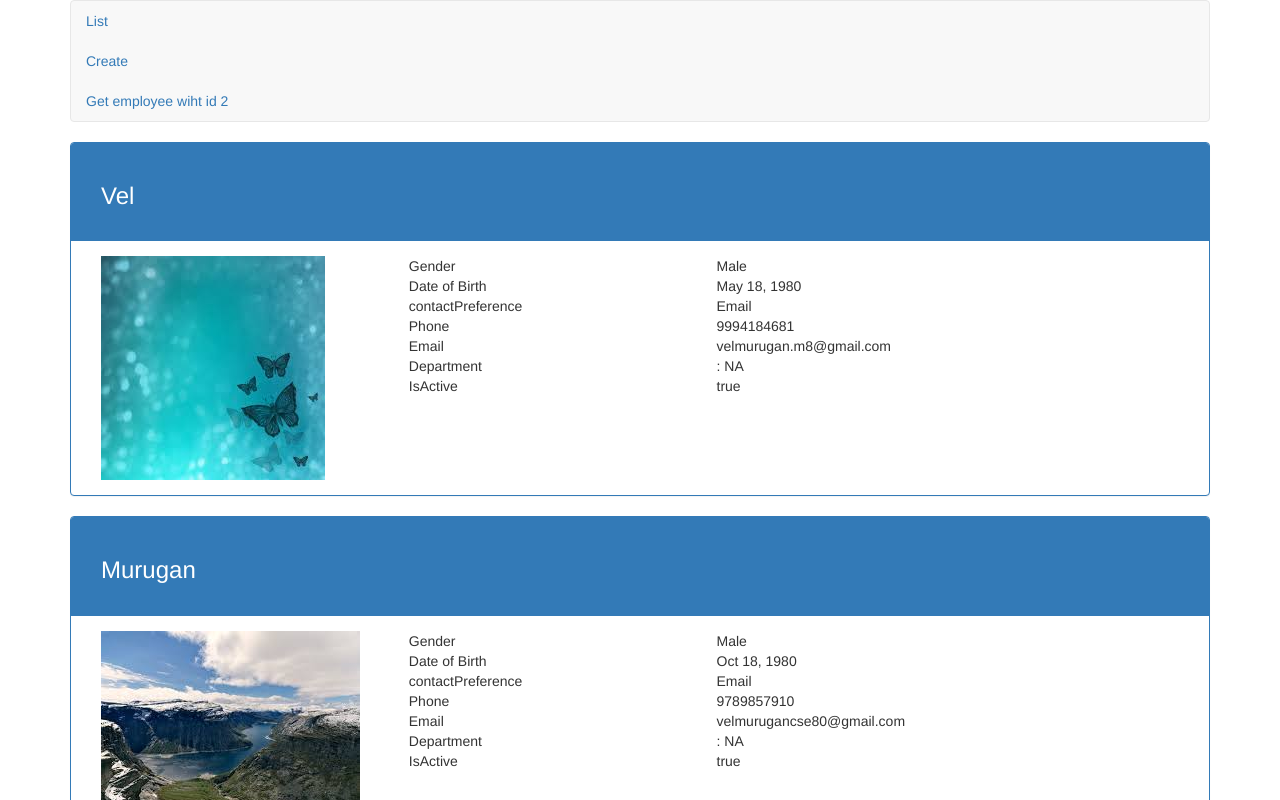
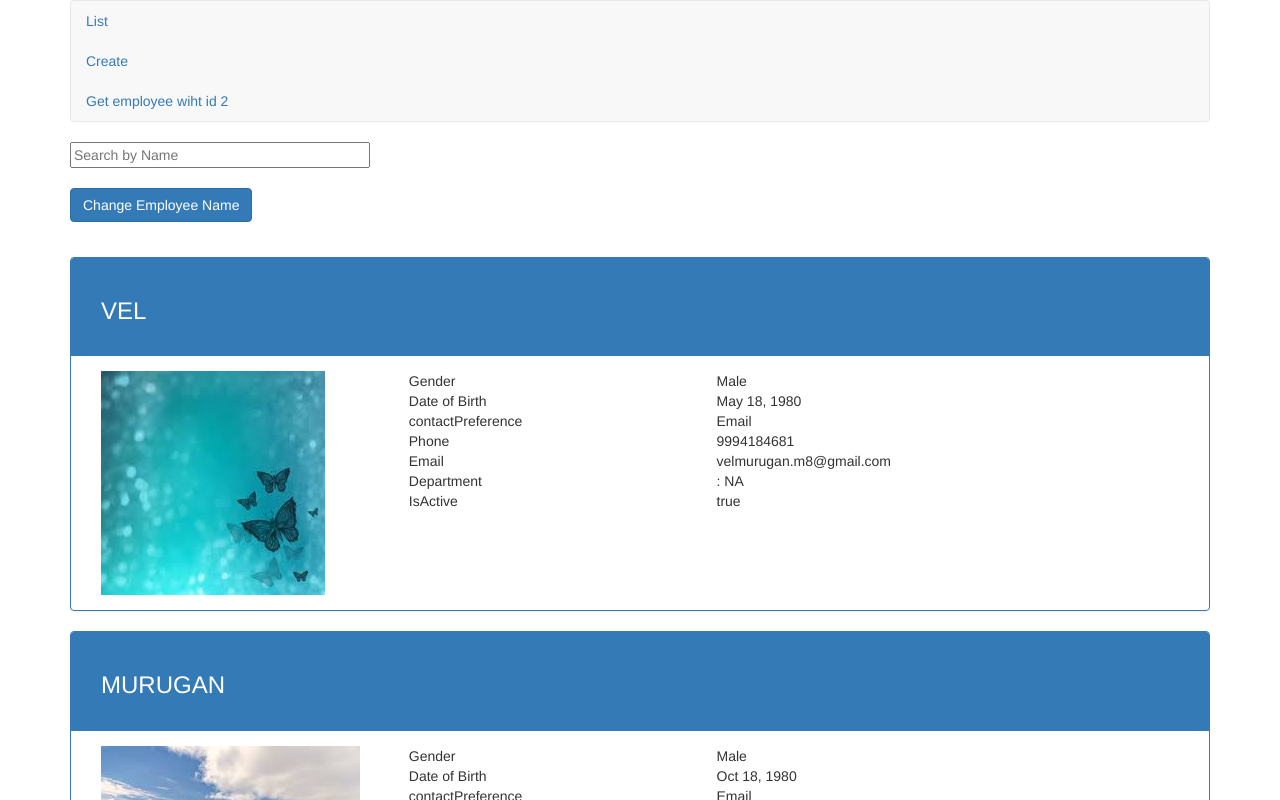
Before and after one commit to VelmuruganMuthukrishnan/Angular8CRUD, an Angular app: page /emp/List in a window 1280 px wide. Shown: the top 800 px of the page. Built offline with nearby package versions, Linux system fonts and the light colour scheme.

Commit message:
Optional route parameter Reset a form in angular java script object and reference variables  Filter pipe in angular Pure pipe in angular impure pipe  data filtering login in angular  query string parameters

```diff
--- a/src/app/app.module.ts
+++ b/src/app/app.module.ts
@@ -16,6 +16,7 @@ import { EmployeeService } from './employees/employee.service';
 import { DisplayEmployeeComponent } from './employees/display-employee.component';
 import { CreateEmployeeCanDeactivateGuardService } from './employees/create-employee-can-deactivate-guard.service';
 import { EmployeeDetailsComponent } from './employees/employee-details.component';
+import { EmployeeFilterPipe } from './employees/employeeFilter-filter.pipe';
 
 const appRoutes: Routes = [
   {
@@ -45,7 +46,8 @@ const appRoutes: Routes = [
     SelectRequiredValidatorDirective,
     ConfoirmEqualValidatorDirective,
     DisplayEmployeeComponent,
-    EmployeeDetailsComponent
+    EmployeeDetailsComponent,
+    EmployeeFilterPipe
   ],
   imports: [
     BrowserModule,
--- a/src/app/employees/create-employee.component.ts
+++ b/src/app/employees/create-employee.component.ts
@@ -59,7 +59,9 @@ export class CreateEmployeeComponent implements OnInit {
   }
 
   saveEmployee(): void {
-    this._employeeService.save(this.employee);
+    const newEmployee:Employee = Object.assign({},this.employee);
+    this._employeeService.save(newEmployee);
+   this.createEmployeeform.reset();
     this._router.navigate(['List']);
   }
 
--- a/src/app/employees/display-employee.component.html
+++ b/src/app/employees/display-employee.component.html
@@ -1,7 +1,7 @@
-<div class="panel panel-primary" >
+<div class="panel panel-primary" [class.panel-sucess]="selectedEmployeeId===employee.id">
     <div class="panel-heading">
         <h3 class="panel-heading">
-            {{employee.name}}
+            {{employee.name | uppercase}}
         </h3>
     </div>
 
--- a/src/app/employees/display-employee.component.ts
+++ b/src/app/employees/display-employee.component.ts
@@ -1,5 +1,6 @@
 import { Component, OnInit, Input, SimpleChanges,Output, EventEmitter } from '@angular/core';
 import { Employee } from '../models/employee.models';
+import { ActivatedRoute } from '@angular/router';
 
 @Component({
   selector: 'app-display-employee',
@@ -14,6 +15,7 @@ export class DisplayEmployeeComponent implements OnInit {
 
   private _employee: Employee;
   @Input() employeeId: number;
+  private selectedEmployeeId: number;
 
   @Input()
   set employee(val: Employee) {
@@ -36,9 +38,10 @@ export class DisplayEmployeeComponent implements OnInit {
   //    console.log(propName);
     }
   }
-  constructor() { }
+  constructor(private _route:ActivatedRoute) { }
 
   ngOnInit() {
+    this.selectedEmployeeId=+this._route.snapshot.paramMap.get('id');
   }
 // handleClick()
 // {
--- a/src/app/employees/employee-details.component.html
+++ b/src/app/employees/employee-details.component.html
@@ -85,7 +85,8 @@
         </div>
     </div>
     <div  class="panel-footer">
-<a class="btn btn-primary" routerLink="/List">
+<!-- <a class="btn btn-primary" routerLink="[/'List',{id:{employee.id}]"> -->
+    <a class="btn btn-primary" routerLink="['\List']">
     Back to List
 </a>
 <button class="btn btn-primary pull-right" (click)="viewNextEmployee()" >
--- a/src/app/employees/employee-details.component.ts
+++ b/src/app/employees/employee-details.component.ts
@@ -24,7 +24,15 @@ private _id:number;
 
   viewNextEmployee()
   {
-this._id=this._id+1;
+    if(this._id <3)
+  {
+    this._id=this._id+1;
+  }
+  else
+  {
+    this._id=1;
+  }
+
 this._route.navigate(['/employees',this._id]);
   }
 
--- /dev/null
+++ b/src/app/employees/employeeFilter-filter.pipe.ts
@@ -0,0 +1,18 @@
+import { PipeTransform, Pipe } from '@angular/core';
+import { Employee } from '../models/employee.models';
+
+@Pipe(
+    {
+        name: "employeeFilter",
+        pure:true
+
+    })
+export class EmployeeFilterPipe implements PipeTransform {
+    transform(employees: Employee[], searchTerm: string): Employee[] {
+        if (!employees || !searchTerm) {
+            return employees;
+        }
+        return employees.filter(employee => employee.name.toLowerCase().indexOf(searchTerm.toLowerCase()) !== -1);
+    }
+
+}
--- a/src/app/employees/list-employees.component.html
+++ b/src/app/employees/list-employees.component.html
@@ -2,7 +2,22 @@
 <h1 #h1Variable>
    {{dataFromChild.name+ '' +dataFromChild.gender}}
 </h1> -->
-<div  *ngFor="let employee of employees">
+<div clas="form-group">
+  <input type="text" class="from-control" placeholder="Search by Name" style="width: 300px" [(ngModel)]="serachTerm"/>
+</div>
+<!-- <div class="form-group">
+  <button click()="changeEmployeeName()" class="btn btn-primary">
+    Change Employee Name
+  </button>
+</div> -->
+<br/>
+<div class="form-group">
+  <button (click)="changeEmployeeName()" class="btn btn-primary">
+    Change Employee Name
+  </button>
+</div>
+<br/>
+<div  *ngFor="let employee of filterdEmployees">
     <div (click)="onClick(employee.id)" class="pointerCursor">
 
 
--- a/src/app/employees/list-employees.component.ts
+++ b/src/app/employees/list-employees.component.ts
@@ -8,20 +8,32 @@ import { Router } from '@angular/router';
   styleUrls: ['./list-employees.component.scss']
 })
 export class ListEmployeesComponent implements OnInit {
+
   employees: Employee[];
+  filterdEmployees:Employee[];
+  serachTerm: string;
   employeeToDisplay: Employee;
-  dataFromChild:Employee;
+  dataFromChild: Employee;
+  private _searchTerm:string;
   private arrayIndex = 1;
-  constructor(private _employeeService: EmployeeService,private _router:Router) { }
+  get searchTerm1():string{
+    return this._searchTerm;
+  }
+  set searchTerm1(value:string)
+  {
+    this._searchTerm=value;
+    this.filterdEmployees=this.filterEmployees(value);
+  }
+  constructor(private _employeeService: EmployeeService, private _router: Router) { }
 
   ngOnInit() {
     this.employees = this._employeeService.getEmployees();
     this.employeeToDisplay = this.employees[0];
+    this.filterdEmployees=this.employees;
   }
-handleNotify(evenData:Employee)
-{
-this.dataFromChild=evenData;
-}
+  handleNotify(evenData: Employee) {
+    this.dataFromChild = evenData;
+  }
   nextEmployee(): void {
     if (this.arrayIndex <= 2) {
       this.employeeToDisplay = this.employees[this.arrayIndex];
@@ -34,8 +46,18 @@ this.dataFromChild=evenData;
 
   }
 
-  onClick(employeeId:number)
+  onClick(employeeId: number) {
+    this._router.navigate(['employees/', employeeId]);
+  }
+  changeEmployeeName()
   {
-this._router.navigate(['employees/',employeeId]);
+    //const newEmployeeArray:Employee[]=Object.assign([], this.employees);
+  this.employees[0].name='Dushyant';
+  this.filterdEmployees=this.filterEmployees(this.searchTerm1);
+  //  this.employees=newEmployeeArray;
+  }
+
+  filterEmployees(searchString: string) {
+    return this.employees.filter(employee => employee.name.toLowerCase().indexOf(searchString.toLowerCase()) !== -1);
   }
 }
```
